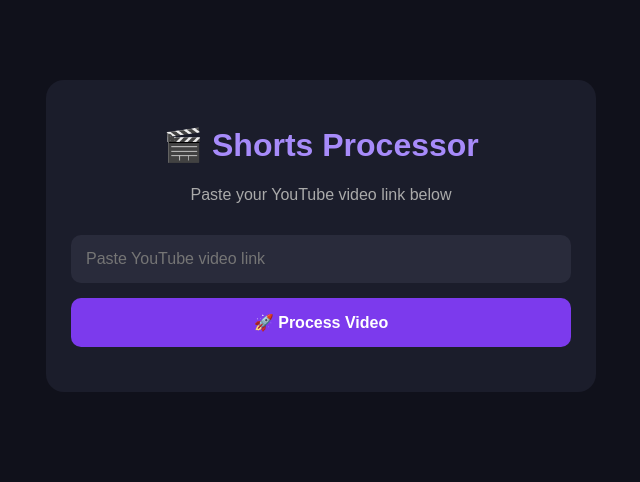
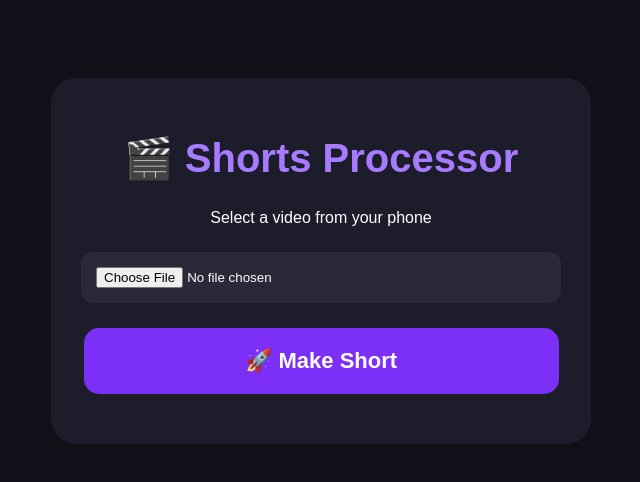
Before and after one commit to gabbarshorts6-dot/shorts-processor, a plain HTML site: page index.html in a window 1280 px wide. Shown: the whole page, without its empty margins (319-959 px from the left). Drawn offline with Linux system fonts and the light colour scheme.

Commit message:
Update index.html

```diff
--- a/index.html
+++ b/index.html
@@ -1,52 +1,97 @@
+
 <!DOCTYPE html>
-<html lang="en">
+<html>
 <head>
-<meta charset="UTF-8">
-<meta name="viewport" content="width=device-width, initial-scale=1.0">
+<meta name="viewport" content="width=device-width, initial-scale=1">
 <title>Shorts Processor</title>
 <style>
-body{margin:0;background:#10111b;color:white;font-family:Arial,sans-serif;padding:20px}
-.box{max-width:500px;margin:60px auto;background:#1b1d2b;padding:25px;border-radius:18px}
-h1{color:#a78bfa;text-align:center}
-p{text-align:center;color:#aaa}
-input,button{width:100%;box-sizing:border-box;padding:15px;margin-top:15px;border-radius:10px;border:none;font-size:16px}
-input{background:#292b3b;color:white}
-button{background:#7c3aed;color:white;font-weight:bold}
-#result{margin-top:20px;word-break:break-word}
+body {
+  background:#101019;
+  color:white;
+  font-family:Arial,sans-serif;
+  display:flex;
+  justify-content:center;
+  padding:30px 15px;
+}
+.card {
+  background:#1c1c2b;
+  width:100%;
+  max-width:500px;
+  padding:30px 20px;
+  border-radius:25px;
+  text-align:center;
+  margin-top:40px;
+}
+h1 {color:#a77bff;font-size:40px}
+input[type=file] {
+  display:block;
+  width:90%;
+  margin:25px auto;
+  padding:15px;
+  background:#29293a;
+  color:white;
+  border-radius:12px;
+}
+button {
+  background:#7b2ff7;
+  color:white;
+  border:0;
+  padding:20px;
+  width:95%;
+  border-radius:15px;
+  font-size:22px;
+  font-weight:bold;
+}
+#result {margin-top:20px;word-wrap:break-word}
+a {color:#b99aff}
 </style>
 </head>
 <body>
-<div class="box">
+<div class="card">
 <h1>🎬 Shorts Processor</h1>
-<p>Paste your YouTube video link below</p>
-<input id="url" placeholder="Paste YouTube video link">
-<button onclick="processVideo()">🚀 Process Video</button>
+<p>Select a video from your phone</p>
+
+<input type="file" id="video" accept="video/*">
+
+<button onclick="processVideo()">🚀 Make Short</button>
+
 <div id="result"></div>
 </div>
+
 <script>
-async function processVideo(){
-const url=document.getElementById("url").value.trim();
-const result=document.getElementById("result");
-if(!url){
-result.innerHTML="Please paste a video link.";
-return;
-}
-result.innerHTML="⏳ Processing request...";
-try{
-const res=await fetch("/process",{
-method:"POST",
-headers:{"Content-Type":"application/x-www-form-urlencoded"},
-body:"video_url="+encodeURIComponent(url)
-});
-const data=await res.json();
-if(res.ok){
-result.innerHTML="✅ "+(data.message||"Request received")+"<br><br>Video: "+(data.title||"Unknown");
-}else{
-result.innerHTML="❌ "+(data.error||"Something went wrong");
-}
-}catch(e){
-result.innerHTML="❌ Connection error. Please try again.";
-}
+async function processVideo() {
+  const file = document.getElementById("video").files[0];
+  const result = document.getElementById("result");
+
+  if (!file) {
+    result.innerHTML = "❌ Please select a video";
+    return;
+  }
+
+  result.innerHTML = "⏳ Uploading and processing... Please wait";
+
+  const form = new FormData();
+  form.append("file", file);
+
+  try {
+    const response = await fetch("/process", {
+      method: "POST",
+      body: form
+    });
+
+    const data = await response.json();
+
+    if (data.download_url) {
+      result.innerHTML =
+        '✅ Ready! <br><br><a href="' +
+        data.download_url +
+        '">⬇️ Download Short</a>';
+    } else {
+      result.innerHTML = "❌ " + (data.error || "Processing failed");
+    }
+  } catch (e) {
+    result.innerHTML = "❌ Server error: " + e.message;
+  }
 }
 </script>
 </body>
```
